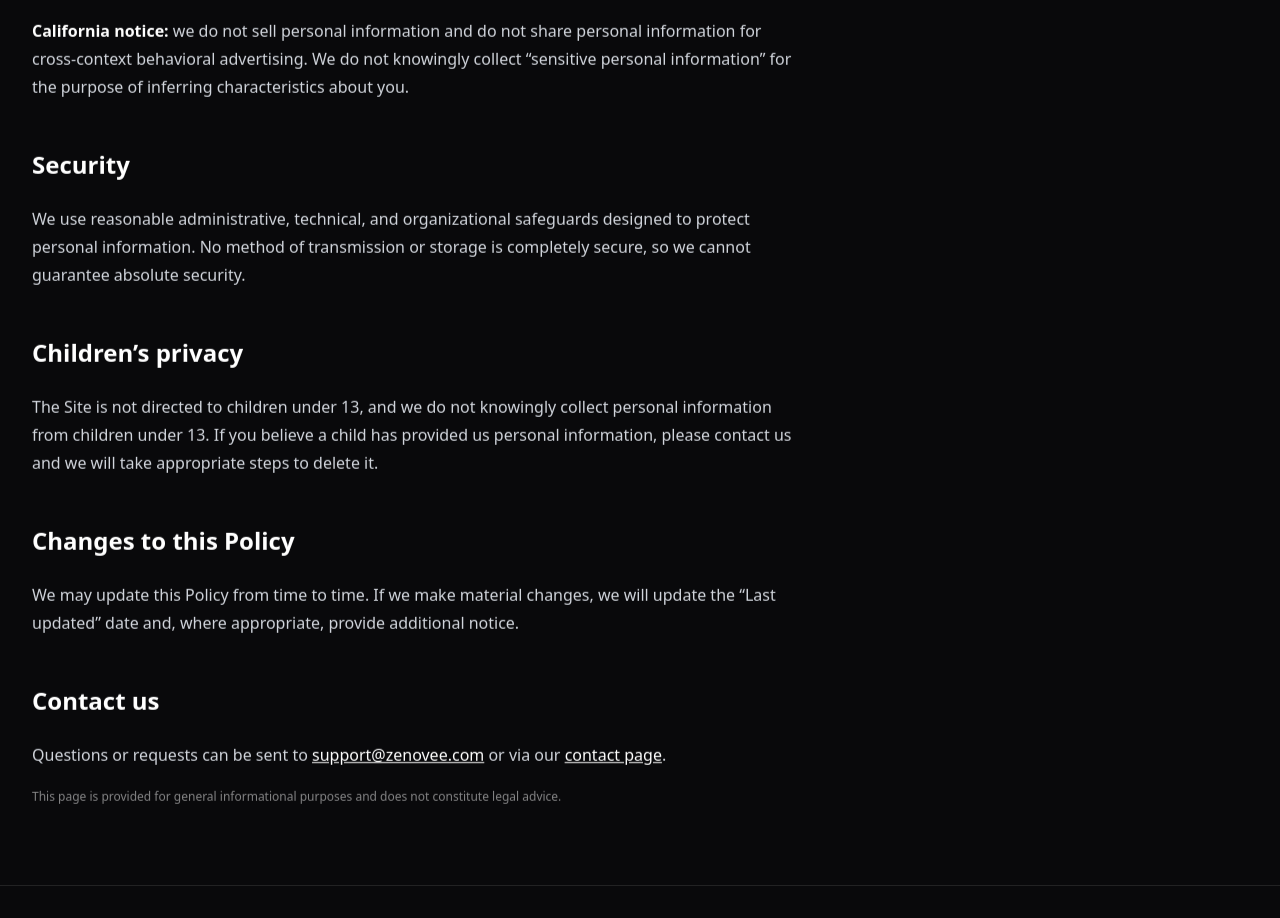
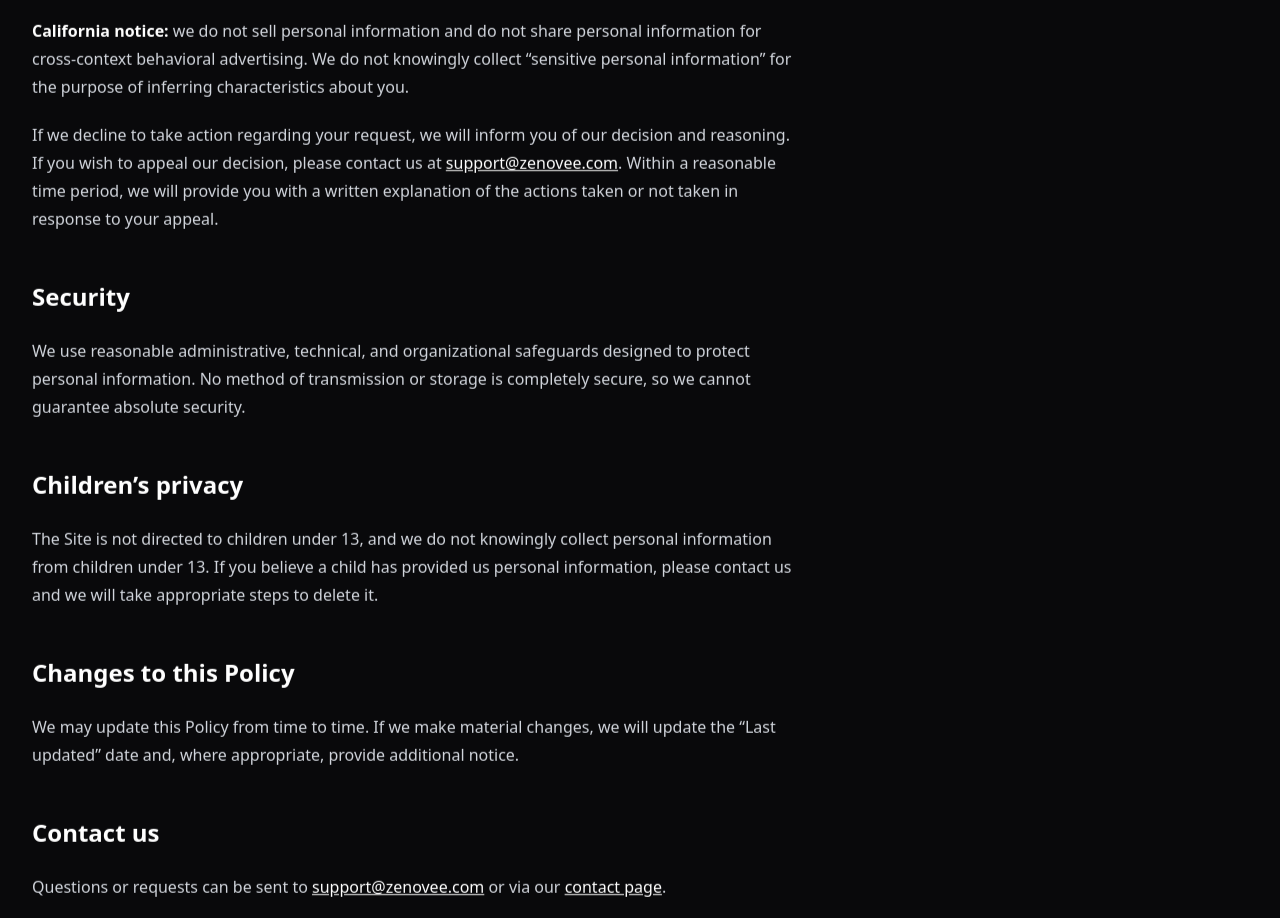
Before and after one commit to hoyin0203/Zenovee-Webpage, an Astro site: page /legal/privacy-policy in a window 1280 px wide. Shown: the part 3620-4538 px from the top of the page. Built offline with nearby package versions, Linux system fonts and the light colour scheme; Astro itself is replaced by a stand-in of ours; no server answers; animation ran at ten frames a second.

Commit message:
Clarify US privacy request appeals

```diff
--- a/src/pages/legal/privacy-policy.astro
+++ b/src/pages/legal/privacy-policy.astro
@@ -114,6 +114,9 @@ const contactEmail = import.meta.env.PUBLIC_CONTACT_EMAIL ?? "support@zenovee.co
       <p>
         <strong>California notice:</strong> we do not sell personal information and do not share personal information for cross-context behavioral advertising. We do not knowingly collect “sensitive personal information” for the purpose of inferring characteristics about you.
       </p>
+      <p>
+        If we decline to take action regarding your request, we will inform you of our decision and reasoning. If you wish to appeal our decision, please contact us at <a href={`mailto:${contactEmail}`}>{contactEmail}</a>. Within a reasonable time period, we will provide you with a written explanation of the actions taken or not taken in response to your appeal.
+      </p>
 
       <h2>Security</h2>
       <p>
```
